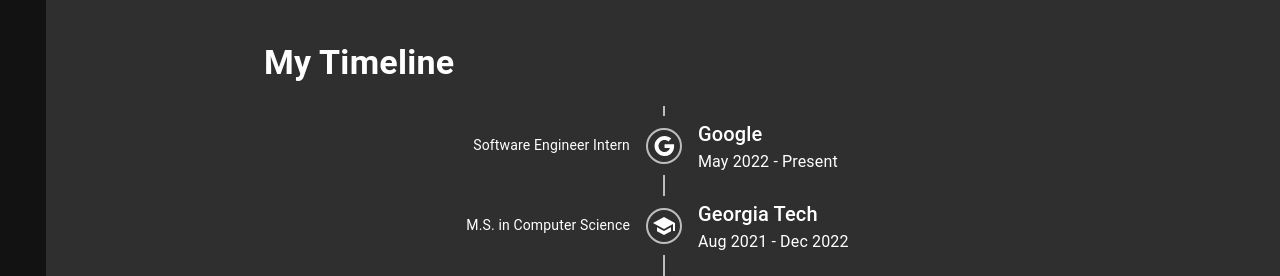
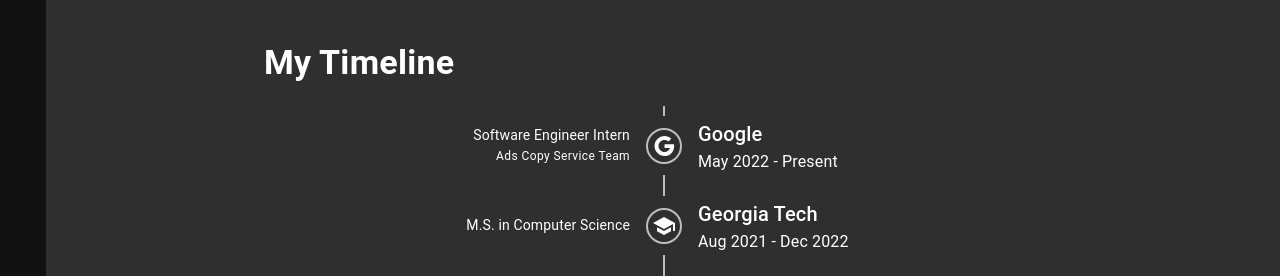
Before and after one commit to ChangMarkusYu/portfolio, a Gatsby site: page / in a window 1280 px wide. Shown: the part 339-615 px from the top of the page. Built offline with nearby package versions, Linux system fonts and the light colour scheme; Gatsby itself is replaced by a stand-in of ours.

Commit message:
modified timeline

```diff
--- a/src/pages/index.js
+++ b/src/pages/index.js
@@ -88,6 +88,10 @@
                     align="right"
                     variant="body2">
                     Software Engineer Intern
+                    <br/>
+                    <Typography variant="caption">
+                        Ads Copy Service Team
+                    </Typography>
                 </TimelineOppositeContent>
                 <TimelineSeparator>
                     <TimelineConnector/>
```
